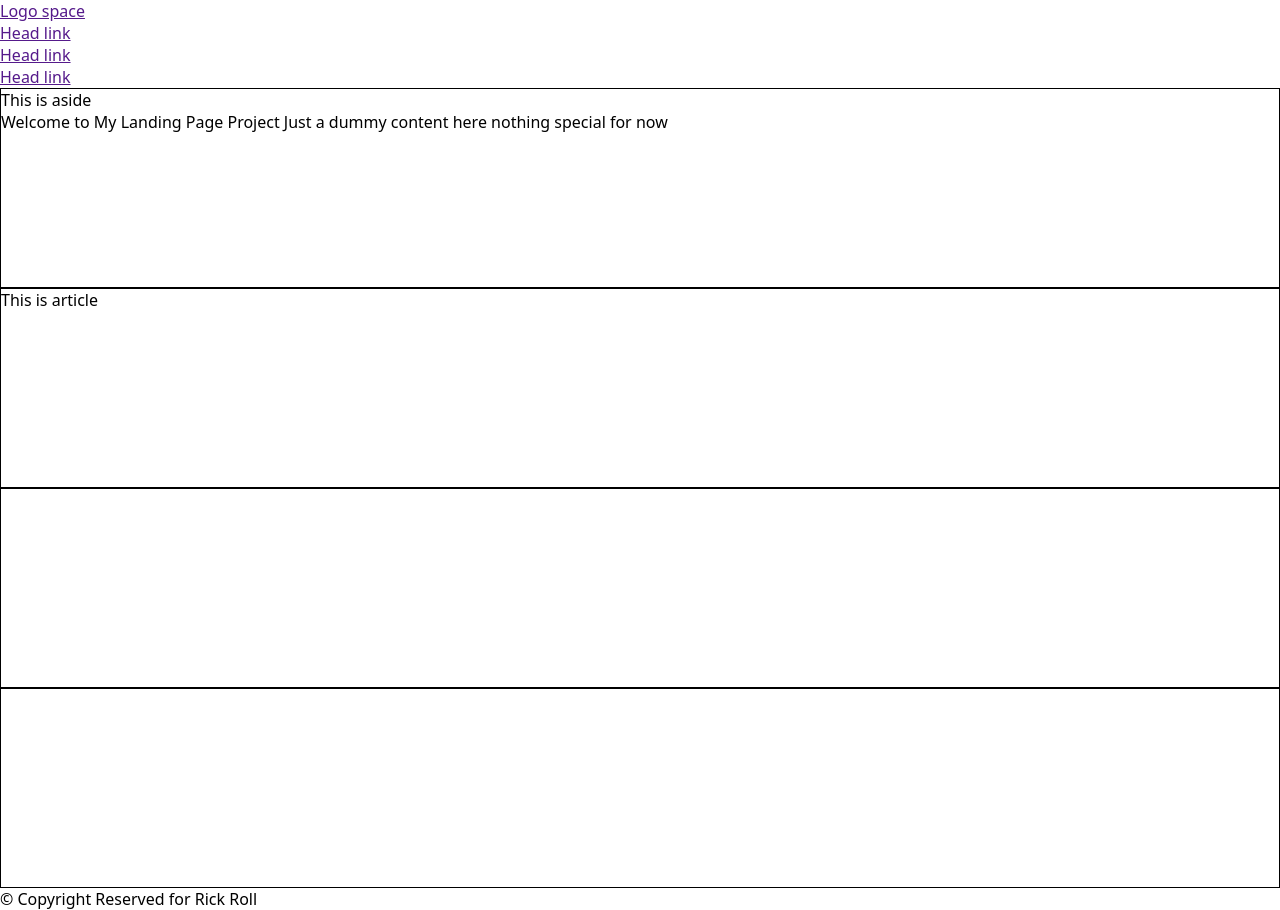
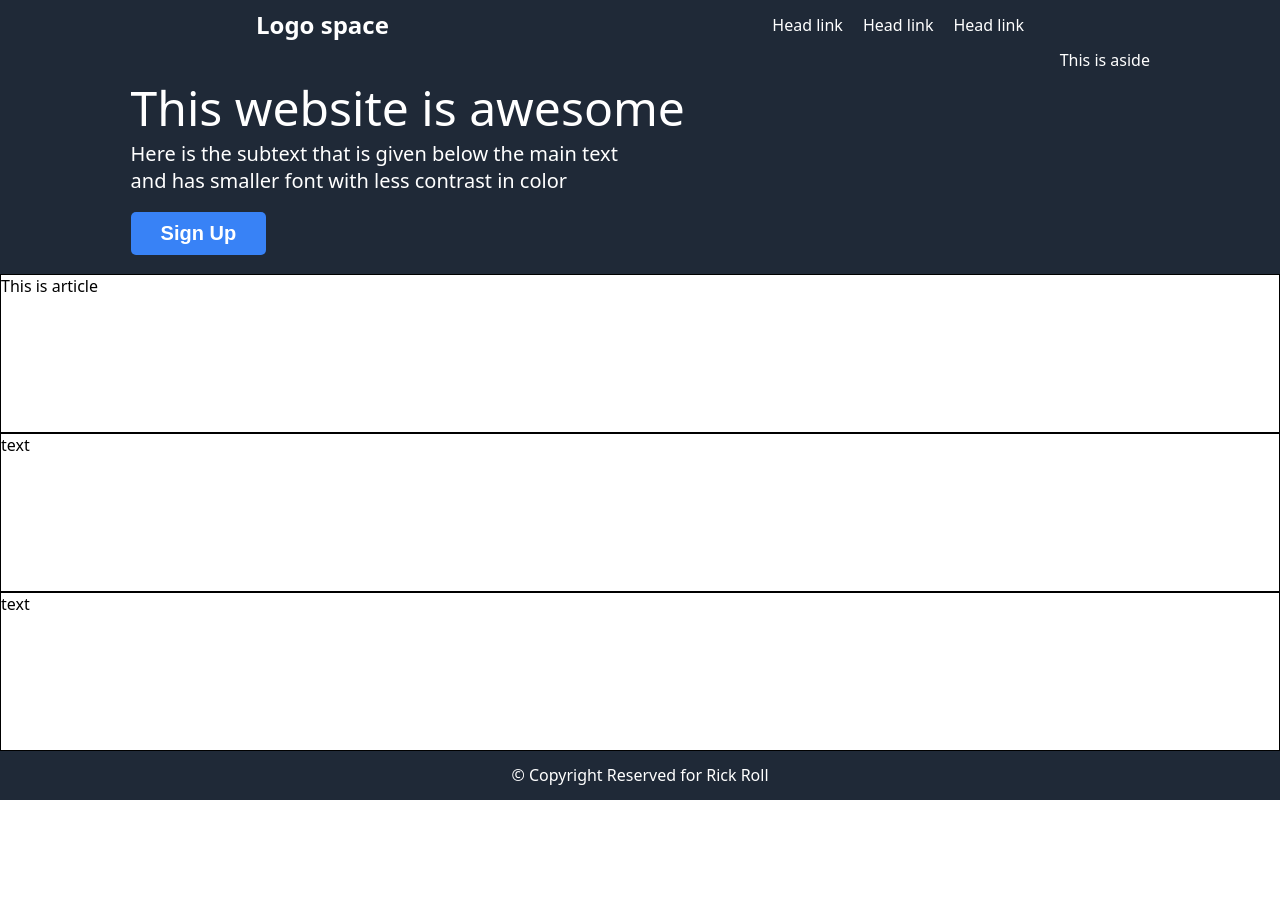
Before and after one commit to HN2K22/Landing-Page, a plain HTML site: page index.html in a window 1280 px wide. After the commit the page ends 800 px from the top, so only its background shows below. Drawn offline with Linux system fonts and the light colour scheme.

Commit message:
Modified: Added styling and layout with html and css work in progress
Given background color to header,box1, and footer along with some
style to the font and it's placement in the layout for a natural approach

```diff
--- a/index.html
+++ b/index.html
@@ -10,28 +10,46 @@
 <body>
     <header>
         <navbar>
-            <ul>
-                <li class="headlink"><a href="">Logo space</a></li>
+            <ul class="headcontent">
+                <div class="isolate">
+                    <li class="headlink"><a href="">Logo space</a></li>
+                </div>
+                <div class="group">
                 <li class="headlink"><a href="">Head link</a></li>
                 <li class="headlink"><a href="">Head link</a></li>
                 <li class="headlink"><a href="">Head link</a></li>
+                </div>
+
             </ul>
         </navbar>
     </header>
     <div class="container">
-        <aside>
-            This is aside
-        </aside>
-        <main>
-            Welcome to My Landing Page Project Just a dummy content here nothing special for now
-        </main>
+    <div class="box1">
+        <div class="layout1">
+            <main class="main-text">
+                This website is awesome
+                <p class="subtext">
+                    Here is the subtext that is given below the main text and has smaller font with less contrast in color
+                </p>
+                <button class="sgnup">Sign Up</button>
+            </main>
+            <aside class="imgholder1">
+                This is aside
+            </aside>
+        </div>
+
+
 
     </div>
-    <div class="container">
+    <div class="box2">
         <article> This is article</article>
     </div>
-    <div class="container"></div>
-    <div class="container"></div>
+    <div class="box3">
+        <p>text</p>
+    </div>
+    <div class="box4">
+        <p>text</p>
+    </div></div>
     <footer>
         &copy; Copyright Reserved for Rick Roll
     </footer>
--- a/style.css
+++ b/style.css
@@ -12,13 +12,119 @@ body{
     flex: 1 1 auto;
 }
 
+a{
+    text-decoration: none;  /* remove decoration from the text */
+    color: white;
+}
+
+header{
+    background-color: #1F2937;
+    height: 7%;
+}
+
+
+
 .container{
     display: flex;
     flex-direction: column;
     width: 100%;
-    height: 25%;
+    height: 100%;
     gap: 0;
-    flex-wrap: wrap;
-    flex-shrink: 0;
+    flex: 1 1 auto;
+    /* border: 1px solid black; */
+}
+
+.box1,.box2,.box3,.box4{
+    display: flex;
+    flex-direction: column;
     border: 1px solid black;
+    width: 100%;
+    height: 100%;
 }
+
+.box1{
+    background-color: #1F2937;
+    border: none;
+    color: white;
+}
+
+.layout1{
+    display: flex;
+
+}
+.main-text{
+    font-size: 48px;
+    display: flex;
+    flex-direction: column;
+    align-items: flex-start;
+    /* flex: 1 0 auto; */
+    margin-left: 10.2%;
+    margin-top: 2%;
+}
+.subtext{
+    display: flex;
+    flex-direction: inherit;
+    font-size: 20px;
+    align-items: flex-start;
+    width:55%;
+}
+
+.sgnup{
+    margin-top: 2%;
+    margin-bottom: 2%;
+    padding: 10px 30px 10px 30px;
+    font-size: 20px;
+    background-color: #3882F6;
+    border-radius: 5px;
+    border: transparent;
+    color: white;
+    font-weight: 700;
+}
+
+.imgholder1{
+    display: flex;
+    flex: 1 0 auto;
+}
+
+.headcontent{
+    display: flex;
+    justify-content: space-between;
+    flex: 1 0 auto;
+    height: 100%;
+    align-items: center;
+
+}
+.isolate{
+    display: flex;
+    margin-right: auto;
+    margin-left: 20%;
+    flex: 1 1 auto;
+    font-size: 24px;
+    color: #f9f8f8;
+    font-weight: 800;
+}
+.group{
+    display: flex;
+    gap: 20px;
+    margin-right: 20%;
+    flex: 0 0 auto;
+    color: #e5e7eb;
+}
+
+.headlink{
+    /* margin: 0 auto 0 auto; */
+    list-style-type: none;
+    gap: 25px;
+
+}
+
+footer{
+    background-color: #1F2937;
+    display: flex;
+    /* flex: 1 1 auto; */
+    justify-content: center;
+    align-items: center;
+    height: 7%;
+    color: white;
+
+}
```
